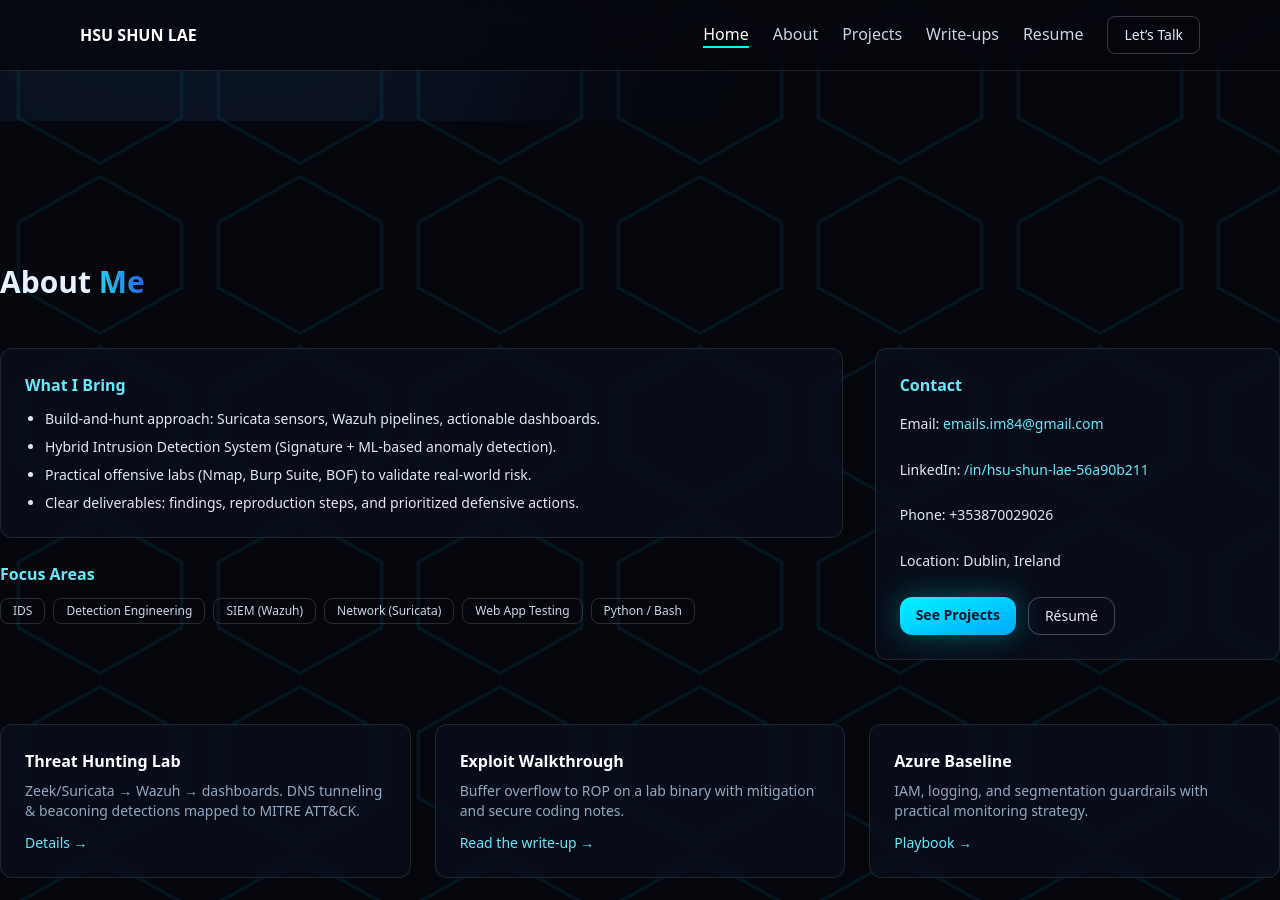
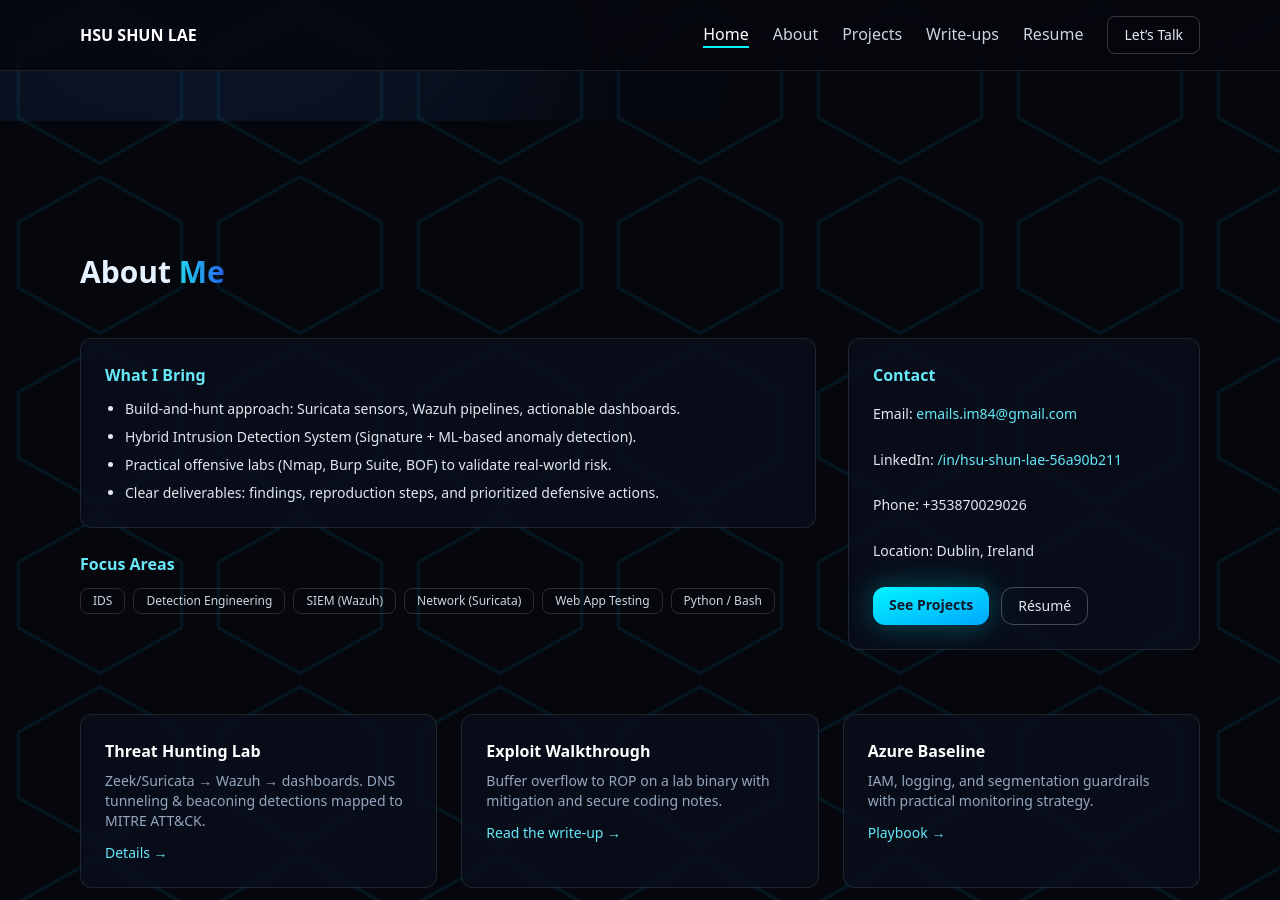
Before and after one commit to HsuShunLae/HsuShunLae.github.io, a Jekyll site: the page built from index.md, in a window 1280 px wide and 900 px high, scrolled down 899 px. Built offline with Jekyll 4.4.1, drawn with Linux system fonts in a browser that asks for light colours; nearby versions of some CDN libraries.

Commit message:
Update about-section.html

```diff
--- a/_includes/about-section.html
+++ b/_includes/about-section.html
@@ -1,6 +1,6 @@
 <section id="about" class="relative min-h-screen flex items-center overflow-hidden">
 
-  <div class="mx-auto w-full max-w-[1300px] items-center">
+  <div class="mx-auto w-[min(1120px,92%)] items-center">
 
     <h2 class="text-3xl font-bold mb-12">
       About <span class="text-transparent bg-clip-text bg-gradient-to-r from-cyan-400 to-blue-600">Me</span>
```
